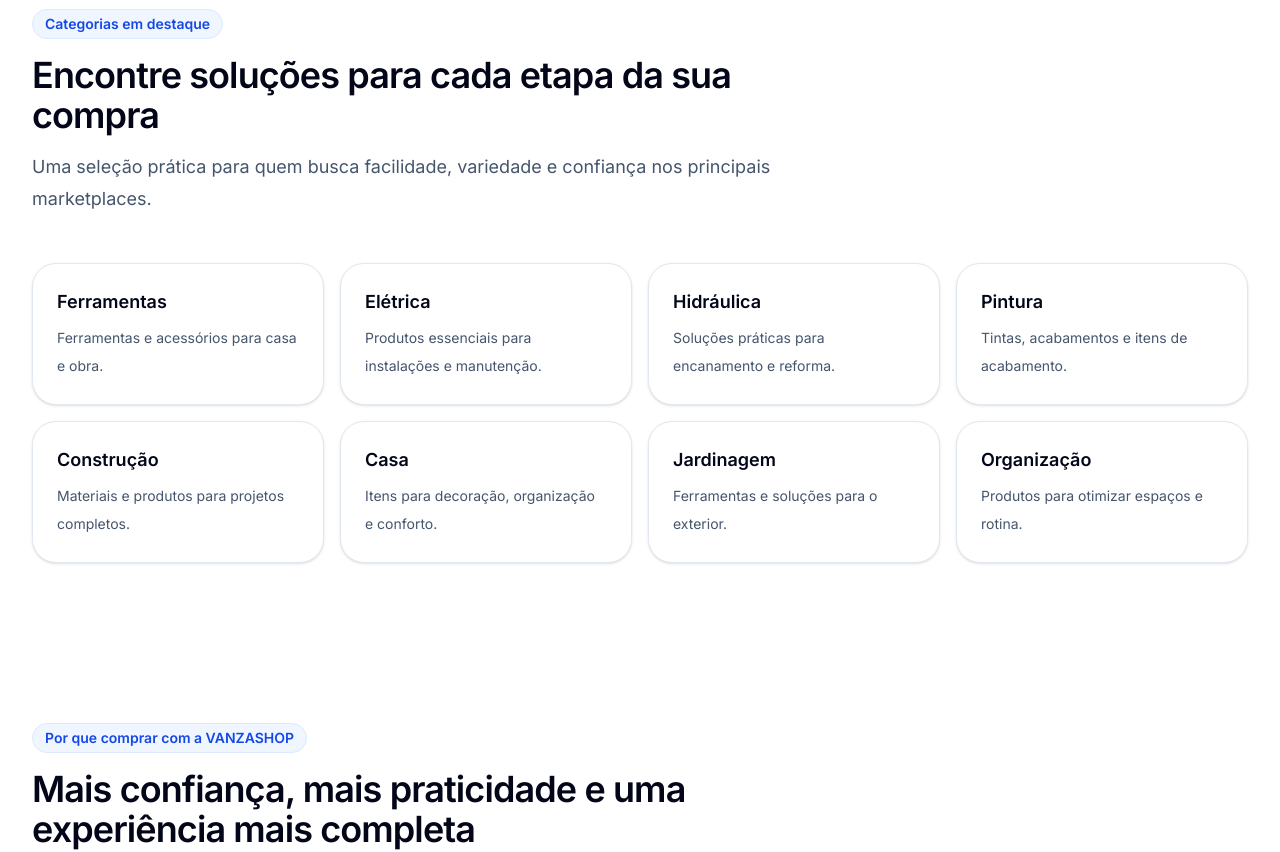
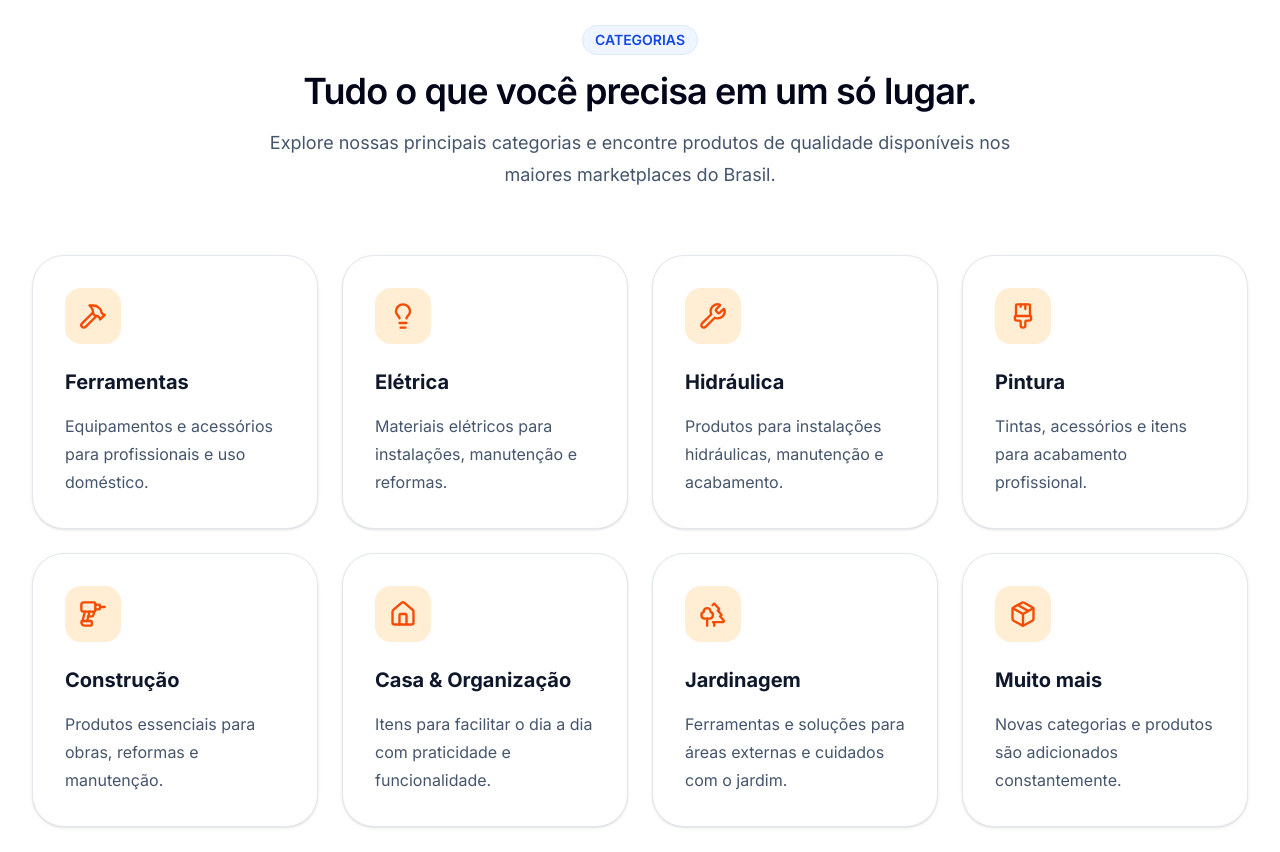
Before and after one commit to vanzashop-bit/Vanzashop-Site, a Next.js app: page / in a window 1280 px wide. Shown: the part 1820-2672 px from the top of the page. Built offline with nearby package versions, Linux system fonts and the light colour scheme.

Commit message:
Refactor Categories component with icons and updates

```diff
--- a/components/Categories.tsx
+++ b/components/Categories.tsx
@@ -1,35 +1,109 @@
+import {
+  Hammer,
+  Drill,
+  Paintbrush2,
+  Lightbulb,
+  Wrench,
+  Home,
+  Trees,
+  Package,
+} from "lucide-react";
+
 import SectionTitle from "./SectionTitle";
 
 const categories = [
-  { name: "Ferramentas", description: "Ferramentas e acessórios para casa e obra." },
-  { name: "Elétrica", description: "Produtos essenciais para instalações e manutenção." },
-  { name: "Hidráulica", description: "Soluções práticas para encanamento e reforma." },
-  { name: "Pintura", description: "Tintas, acabamentos e itens de acabamento." },
-  { name: "Construção", description: "Materiais e produtos para projetos completos." },
-  { name: "Casa", description: "Itens para decoração, organização e conforto." },
-  { name: "Jardinagem", description: "Ferramentas e soluções para o exterior." },
-  { name: "Organização", description: "Produtos para otimizar espaços e rotina." },
+  {
+    name: "Ferramentas",
+    description: "Equipamentos e acessórios para profissionais e uso doméstico.",
+    icon: Hammer,
+  },
+  {
+    name: "Elétrica",
+    description: "Materiais elétricos para instalações, manutenção e reformas.",
+    icon: Lightbulb,
+  },
+  {
+    name: "Hidráulica",
+    description: "Produtos para instalações hidráulicas, manutenção e acabamento.",
+    icon: Wrench,
+  },
+  {
+    name: "Pintura",
+    description: "Tintas, acessórios e itens para acabamento profissional.",
+    icon: Paintbrush2,
+  },
+  {
+    name: "Construção",
+    description: "Produtos essenciais para obras, reformas e manutenção.",
+    icon: Drill,
+  },
+  {
+    name: "Casa & Organização",
+    description: "Itens para facilitar o dia a dia com praticidade e funcionalidade.",
+    icon: Home,
+  },
+  {
+    name: "Jardinagem",
+    description: "Ferramentas e soluções para áreas externas e cuidados com o jardim.",
+    icon: Trees,
+  },
+  {
+    name: "Muito mais",
+    description: "Novas categorias e produtos são adicionados constantemente.",
+    icon: Package,
+  },
 ];
 
 export default function Categories() {
   return (
-    <section className="mx-auto max-w-7xl px-4 py-20 sm:px-6 lg:px-8">
+    <section
+      id="categories"
+      className="mx-auto max-w-7xl px-4 py-24 sm:px-6 lg:px-8"
+    >
       <SectionTitle
-        eyebrow="Categorias em destaque"
-        title="Encontre soluções para cada etapa da sua compra"
-        description="Uma seleção prática para quem busca facilidade, variedade e confiança nos principais marketplaces."
+        eyebrow="CATEGORIAS"
+        title="Tudo o que você precisa em um só lugar."
+        description="Explore nossas principais categorias e encontre produtos de qualidade disponíveis nos maiores marketplaces do Brasil."
+        center
       />
 
-      <div className="mt-12 grid gap-4 sm:grid-cols-2 lg:grid-cols-4">
-        {categories.map((category) => (
-          <div
-            key={category.name}
-            className="rounded-[1.5rem] border border-slate-200 bg-white p-6 shadow-sm transition hover:-translate-y-1 hover:shadow-lg"
-          >
-            <h3 className="text-lg font-semibold text-slate-950">{category.name}</h3>
-            <p className="mt-2 text-sm leading-7 text-slate-600">{category.description}</p>
-          </div>
-        ))}
+      <div className="mt-16 grid gap-6 sm:grid-cols-2 lg:grid-cols-4">
+
+        {categories.map((category) => {
+
+          const Icon = category.icon;
+
+          return (
+
+            <div
+              key={category.name}
+              className="group rounded-[2rem] border border-slate-200 bg-white p-8 shadow-sm transition-all duration-300 hover:-translate-y-2 hover:border-orange-200 hover:shadow-xl"
+            >
+
+              <div className="flex h-14 w-14 items-center justify-center rounded-2xl bg-orange-100 text-orange-600 transition-all duration-300 group-hover:bg-orange-600 group-hover:text-white">
+
+                <Icon className="h-7 w-7" />
+
+              </div>
+
+              <h3 className="mt-6 text-xl font-bold text-slate-900">
+
+                {category.name}
+
+              </h3>
+
+              <p className="mt-4 leading-7 text-slate-600">
+
+                {category.description}
+
+              </p>
+
+            </div>
+
+          );
+
+        })}
+
       </div>
     </section>
   );
```
